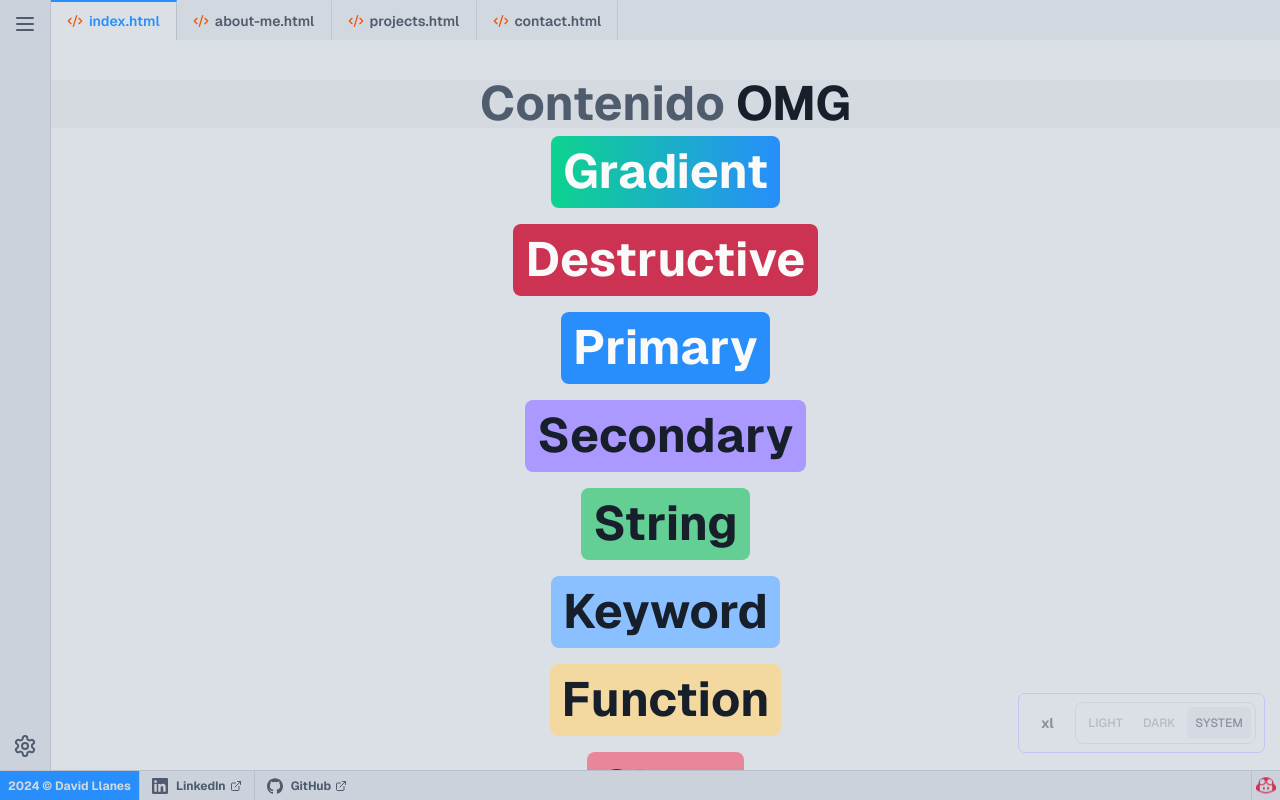
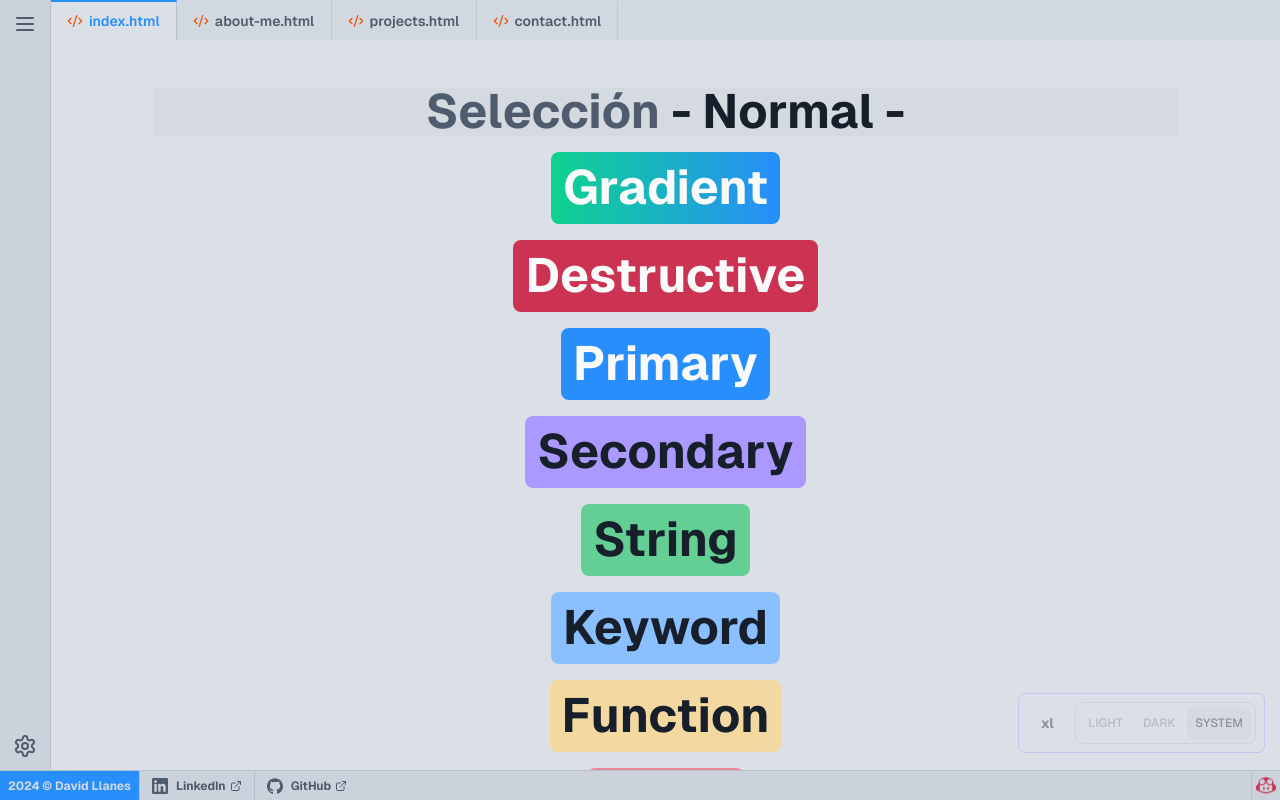
Before and after one commit to David-Llanes/Portfolio, a Next.js app: page / in a window 1280 px wide. Built offline with nearby package versions, Linux system fonts and the light colour scheme.

Commit message:
style: added a main layout container for pages

```diff
--- a/src/app/(home)/page.tsx
+++ b/src/app/(home)/page.tsx
@@ -2,11 +2,11 @@ import { ScrollArea } from '@/components/ui/scroll-area'
 
 export default function Home() {
   return (
-    <main className="main overflow-x-hidden bg-background whitespace-nowrap">
+    <main className="content bg-background overflow-x-hidden main whitespace-nowrap">
       <ScrollArea className="h-full">
         <div className="h-[200vh] text-center pt-10 text-5xl font-bold flex flex-col gap-2 items-center">
-          <p className="text-muted-foreground bg-muted self-stretch">
-            Contenido <span className="text-foreground">OMG</span>
+          <p className="text-muted-foreground bg-muted self-stretch my-2">
+            Selección <span className="text-foreground">- Normal -</span>
           </p>
 
           <button className="bg-gradient-to-r from-grad-start to-grad-end text-primary-foreground p-3 rounded-lg mb-2">
--- a/src/app/about-me/page.tsx
+++ b/src/app/about-me/page.tsx
@@ -1,7 +1,9 @@
 export default function AboutMePage() {
   return (
-    <main className="bg-background grid place-content-center font-mono">
-      <h1 className="text-6xl px-8 font-bold text-params">About me</h1>
+    <main className="content bg-background overflow-x-hidden">
+      <h1 className="text-6xl font-bold text-params text-center my-auto font-mono">
+        About-me
+      </h1>
     </main>
   )
 }
--- a/src/app/contact/page.tsx
+++ b/src/app/contact/page.tsx
@@ -1,7 +1,7 @@
 export default function ContactPage() {
   return (
-    <main className="bg-background grid content-center font-mono overflow-x-hidden">
-      <h1 className="text-6xl px-8 font-bold text-comment text-center">
+    <main className="content bg-background overflow-x-hidden">
+      <h1 className="text-6xl font-bold text-comment text-center my-auto font-mono">
         Contact
       </h1>
     </main>
--- a/src/app/globals.css
+++ b/src/app/globals.css
@@ -85,6 +85,40 @@ body {
   body {
     @apply bg-background text-foreground;
   }
+
+  .content {
+    --max-width: 1024px;
+    --gap: clamp(1rem, 4vw, 2rem);
+    --full: minmax(var(--gap), 1fr);
+    --content: min(var(--max-width), 100% - var(--gap) * 2);
+    --popout: minmax(0, 2rem);
+    --feature: minmax(0, 5rem);
+
+    display: grid;
+    grid-template-columns:
+      [full-start] var(--full)
+      [feature-start] var(--feature)
+      [popout-start] var(--popout)
+      [content-start] var(--content) [content-end]
+      var(--popout) [popout-end]
+      var(--feature) [feature-end]
+      var(--full) [full-end];
+
+    & > * {
+      grid-column: content;
+    }
+
+    & > .full {
+      grid-column: full;
+    }
+
+    & > .feature {
+      grid-column: feature;
+    }
+
+    & > .popout {
+      grid-column: popout;
+    }
   }
 
   .layout {
@@ -122,3 +156,4 @@ body {
       grid-template-columns: unset;
     }
   }
+}
--- a/src/app/projects/[slug]/page.tsx
+++ b/src/app/projects/[slug]/page.tsx
@@ -1,7 +1,9 @@
 export default function Page({ params }: { params: { slug: string } }) {
   return (
-    <main className="bg-background grid place-content-center font-mono">
-      <h1 className="text-6xl px-8 font-bold text-string">{params.slug}</h1>
+    <main className="content bg-background overflow-x-hidden">
+      <h1 className="text-6xl font-bold text-string text-center my-auto font-mono">
+        {params.slug}
+      </h1>
     </main>
   )
 }
--- a/src/app/projects/page.tsx
+++ b/src/app/projects/page.tsx
@@ -1,7 +1,9 @@
 export default function ProjectsPage() {
   return (
-    <main className="bg-background grid place-content-center font-mono">
-      <h1 className="text-6xl px-8 font-bold text-keyword">Projects</h1>
+    <main className="content bg-background overflow-x-hidden">
+      <h1 className="text-6xl font-bold text-keyword text-center my-auto font-mono">
+        Projects
+      </h1>
     </main>
   )
 }
```
Lines whose indentation alone changed are shown as unchanged.
